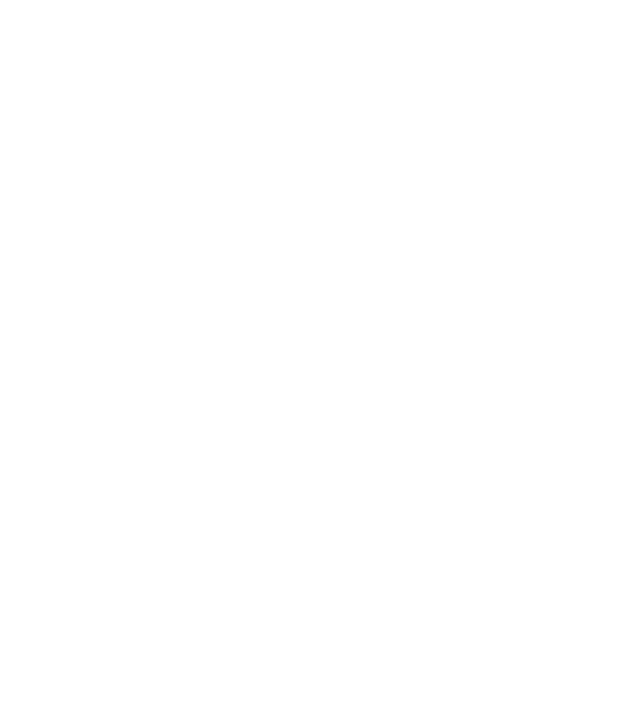
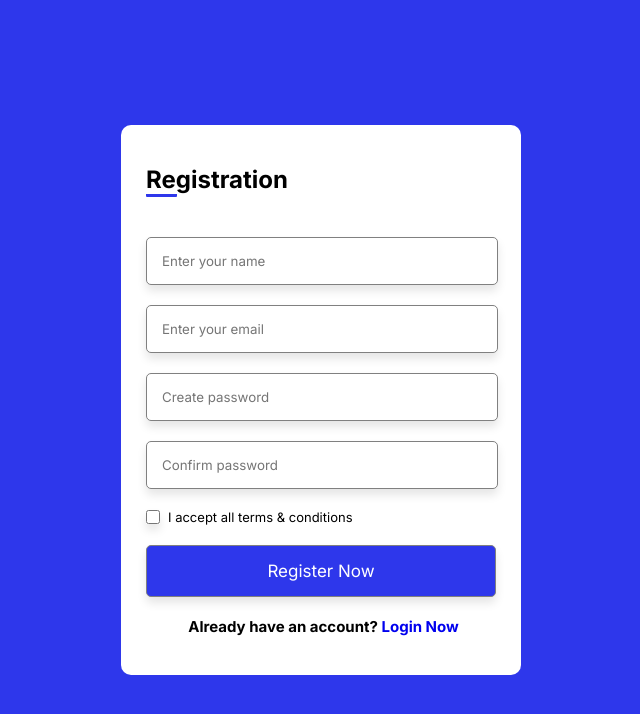
Before and after one commit to Eltun2006/Registration-Form-1, a plain HTML site: page Registration-form 2/index.html in a window 1280 px wide. Shown: the whole page, without its empty margins (319-959 px from the left). Drawn offline with Linux system fonts and the light colour scheme; a web font is replaced by a local one.

Commit message:
Registration From 2

```diff
--- a/Registration-Form 1/main.css
+++ b/Registration-Form 1/main.css
@@ -40,6 +40,7 @@ body{
     border-radius: 5px;
 }
 
+
 button{
     width: 305px;
     background-color: black;
--- a/Registration-form 2/index.html
+++ b/Registration-form 2/index.html
@@ -0,0 +1,38 @@
+<!DOCTYPE html>
+<html lang="en">
+<head>
+    <meta charset="UTF-8">
+    <meta name="viewport" content="width=device-width, initial-scale=1.0">
+    <title>Registration Form</title>
+
+
+    <link rel="preconnect" href="https://fonts.googleapis.com">
+    <link rel="preconnect" href="https://fonts.gstatic.com" crossorigin>
+    <link href="https://fonts.googleapis.com/css2?family=Inter:wght@100..900&family=Playwrite+MX+Guides&family=Poppins:ital,wght@0,100;0,200;0,300;0,400;0,500;0,600;0,700;0,800;0,900;1,100;1,200;1,300;1,400;1,500;1,600;1,700;1,800;1,900&family=Roboto:ital,wght@0,100;0,300;0,400;0,500;0,700;0,900;1,100;1,300;1,400;1,500;1,700;1,900&display=swap" rel="stylesheet">
+    <link rel="stylesheet" href="../Registration-form 2/main.css">
+</head>
+<body>
+
+    <div class="form">
+        <div class="form-inside">
+            <h2>Registration</h2>
+
+            <input type="text" placeholder="Enter your name">
+            <input type="email" placeholder="Enter your email">
+            <input type="password" placeholder="Create password">
+            <input type="password" placeholder="Confirm password">
+            <br>
+            <label class="checkbox-row">
+                <input type="checkbox">
+                <span>I accept all terms & conditions</span>
+            </label>
+
+            <br>
+            <button type="submit"> Register Now</button>
+            <br>
+            <strong>Already have an account? <a href="#">Login Now</a></strong>
+        </div>
+    </div>
+
+</body>
+</html>
--- a/Registration-form 2/main.css
+++ b/Registration-form 2/main.css
@@ -0,0 +1,81 @@
+*{
+    font-family: "Inter", sans-serif;
+}
+
+body{
+    background-color: rgb(46, 55, 235);
+}
+
+.form{
+    background-color: white;
+    width: 400px;
+    height: 550px;
+    margin: 0 auto;
+    position: absolute;
+    top: 50%;
+    left: 50%;
+    transform: translate(-50%, -50%);
+    border-radius: 10px;
+}
+
+.form-inside{
+    margin-left: 25px;
+    padding-top: 20px;
+
+}
+
+.form-inside h2{
+    border-bottom: 3px solid rgb(46, 55, 235);
+    width: 31px;
+    border-radius:1px ;
+}
+
+.form-inside input, button{
+    padding: 15px;
+    width: 320px;
+    margin-top: 20px;
+    border: 1px solid gray;
+    border-radius: 5px;
+    box-shadow: 0 6px 10px rgba(0,0,0,0.1);
+}
+
+.checkbox-row {
+    display: flex;
+    align-items: center;
+    padding-top: 10px;
+    gap: 8px;
+    font-size: 13px;
+    margin-top: 10px;
+}
+
+.checkbox-row input {
+    width: 14px;
+    height: 14px;
+    margin: 0;
+}
+
+
+button{
+    width: 350px;
+    background-color: rgb(46, 55, 235);
+    color: white;
+    font-size: 17px;
+    margin-top: 0;
+    margin-bottom: 20px;
+}
+
+.form-inside strong{
+    display: block;
+    text-align: center;
+    margin-right: 20px;
+    font-size: 15px;
+}
+
+.form-inside a{
+    text-decoration: none;
+}
+
+button:hover{
+    background-color: white;
+    color: rgb(46, 55, 235);
+}
```
